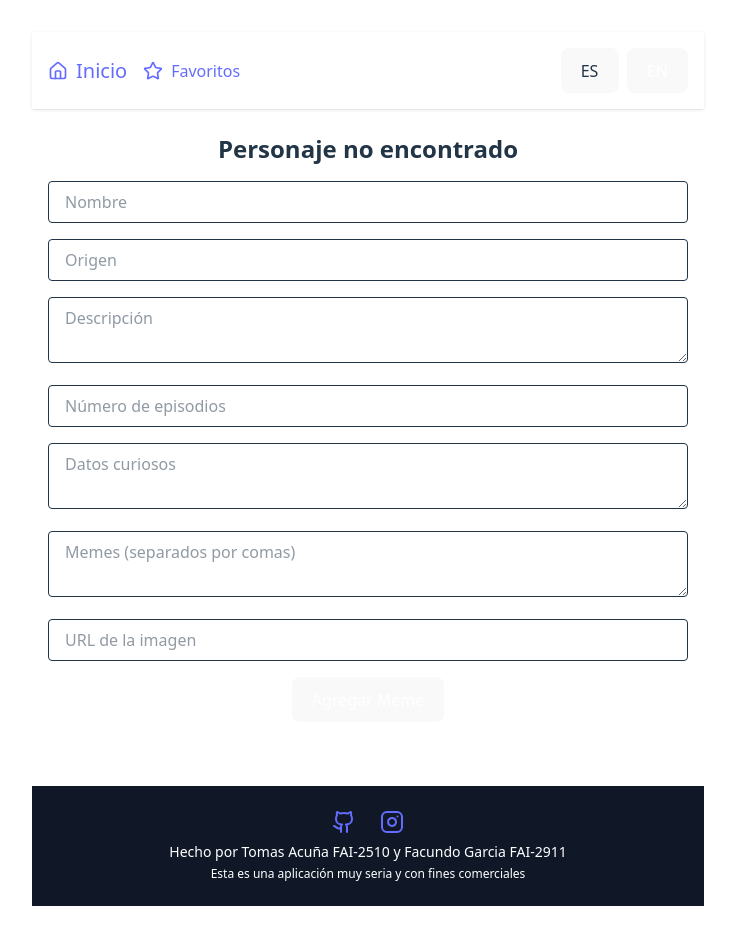
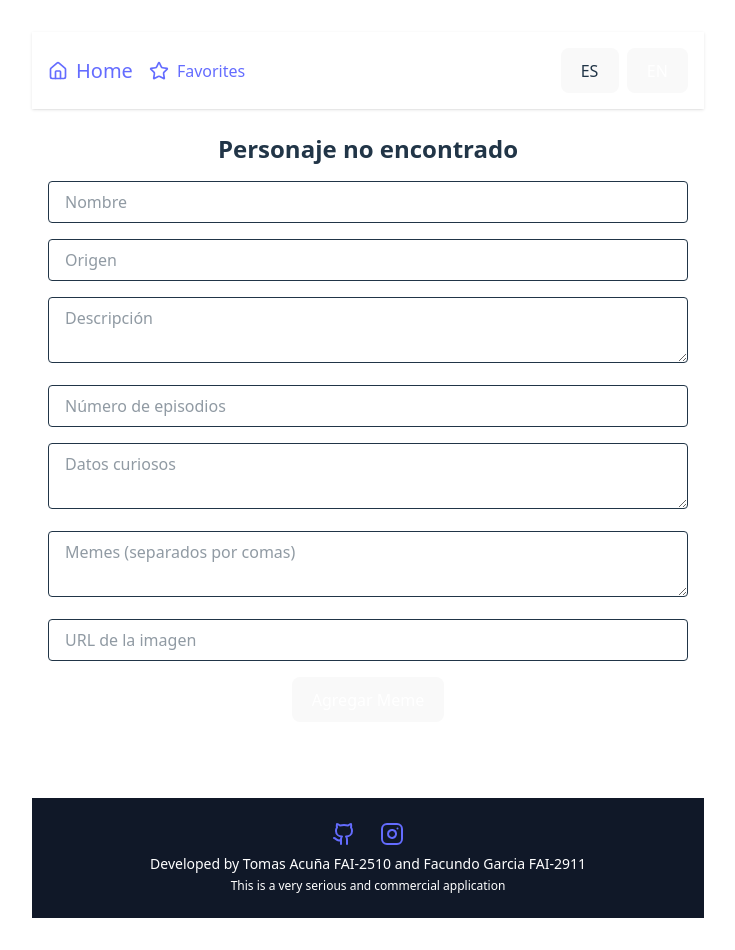
Before and after one commit to TomasAcua/tp2-multipage, a React (Vite) app: page /personajes/1 in a window 1280 px wide. Shown: the whole page, without its empty margins (272-1007 px from the left). Built offline with nearby package versions, Linux system fonts and the light colour scheme; no server answers.

Commit message:
Inicio de las traducciones

```diff
--- a/src/assets/components/Button/Button.jsx
+++ b/src/assets/components/Button/Button.jsx
@@ -6,7 +6,7 @@ const Button = ({ children, onClick, type = "Button", className = "" }) => {
     <button
       onClick={onClick}
       type={type}
-      className={`bg-blue-500 hover:bg-blue-600 text-white font-bold py-2 px-4 rounded transition duration-200 ${className}`}
+      className={`mb-3 bg-blue-500 hover:bg-blue-600 text-white font-bold py-2 px-4 rounded transition duration-200 ${className}`}
     >
       {children}
     </button>
--- a/src/assets/components/footer.jsx
+++ b/src/assets/components/footer.jsx
@@ -1,18 +1,20 @@
 import { Github, Instagram } from 'lucide-react';
+import { useTranslation } from 'react-i18next';
 
 export default function Footer() {
+  const { t, i18n } = useTranslation();
   return (
     <footer className="bg-gray-900 text-white p-6 text-center mt-10">
       <div className="flex justify-center gap-6 mb-2">
-        <a href="https://github.com/TomasAcua" target="_blank" rel="noopener noreferrer" className="hover:text-blue-400">
+        <a href="https://github.com/TomasAcua/tp2-multipage" target="_blank" rel="noopener noreferrer" className="hover:text-blue-400">
           <Github />
         </a>
         <a href="https://www.instagram.com/cbf_futebol/" target="_blank" rel="noopener noreferrer" className="hover:text-pink-400">
           <Instagram />
         </a>
       </div>
-      <p className="text-sm">Hecho por Tomas Acuña FAI-2510 y Facundo Garcia FAI-2911</p>
-      <p className="text-xs mt-1">Esta es una aplicación muy seria y con fines comerciales</p>
+      <p className="text-sm">{t('made_by')}</p>
+      <p className="text-xs mt-1">{t('footer_msg')}</p>
     </footer>
   );
 }
--- a/src/assets/components/header.jsx
+++ b/src/assets/components/header.jsx
@@ -16,12 +16,12 @@ export default function Header() {
       <div className="flex items-center gap-4">
         <Link to="/" className="flex items-center gap-2 text-xl font-bold hover:text-blue-500 transition">
           <Home className="w-5 h-5" />
-          <span>{t('Inicio')}</span>
+          <span>{t('home')}</span>
         </Link>
 
         <Link to="/favoritos" className={`flex items-center gap-2 hover:text-yellow-500 transition ${location.pathname === '/favoritos' ? 'font-bold' : ''}`}>
           <Star className="w-5 h-5" />
-          <span>{t('Favoritos')}</span>
+          <span>{t('favorites')}</span>
         </Link>
       </div>
 
--- a/src/assets/pages/home/home.jsx
+++ b/src/assets/pages/home/home.jsx
@@ -41,7 +41,7 @@ export default function Home() {
   return (
     <main className="px-4 py-6 max-w-7xl mx-auto">
       {}
-      <div className="mb-6 flex items-center gap-2">
+      <div className="mb-3 flex items-center gap-2">
         <Filter
           busqueda={busqueda}
           setBusqueda={setBusqueda}
@@ -54,8 +54,8 @@ export default function Home() {
 
       <Button onClick={() => setMostrarFormulario(!mostrarFormulario)}>
         {mostrarFormulario
-          ? "Cerrar Formulario"
-          : "Agregar nuevo personaje secundario"}
+          ? t('close_form')
+          : t('add_secondary_character')}
       </Button>
 
       {mostrarFormulario && (
--- a/src/locales/en/translation.json
+++ b/src/locales/en/translation.json
@@ -1,5 +1,10 @@
 {
-
+    "close_form":"Close Form",
+    "add_secondary_character":"Add Secondary Character",
     "welcome_message":"welcome",
-    "404": "404 - page not found"
+    "404": "404 - page not found",
+    "made_by": "Developed by Tomas Acuña FAI-2510 and Facundo Garcia FAI-2911",
+    "home": "Home",
+    "favorites": "Favorites",
+    "footer_msg": "This is a very serious and commercial application"
 }
--- a/src/locales/es/translation.json
+++ b/src/locales/es/translation.json
@@ -1,5 +1,10 @@
 {
-
-    "welcome_message":"bienvenido",
-    "404": "404 - pagina no encontrada "
+    "close_form":"Cerrar Formulario",
+    "add_secondary_character":"Agregar Personaje Secundario",
+    "welcome_message":"Bienvenido",
+    "404": "404 - Pagina no encontrada ",
+    "made_by": "Desarrollado por Tomas Acuña FAI-2510 y Facundo Garcia FAI-2911",
+    "home": "Inicio",
+    "favorites": "Favoritos",
+    "footer_msg": "Esta es una aplicación muy seria y con fines comerciales"
 }
```
